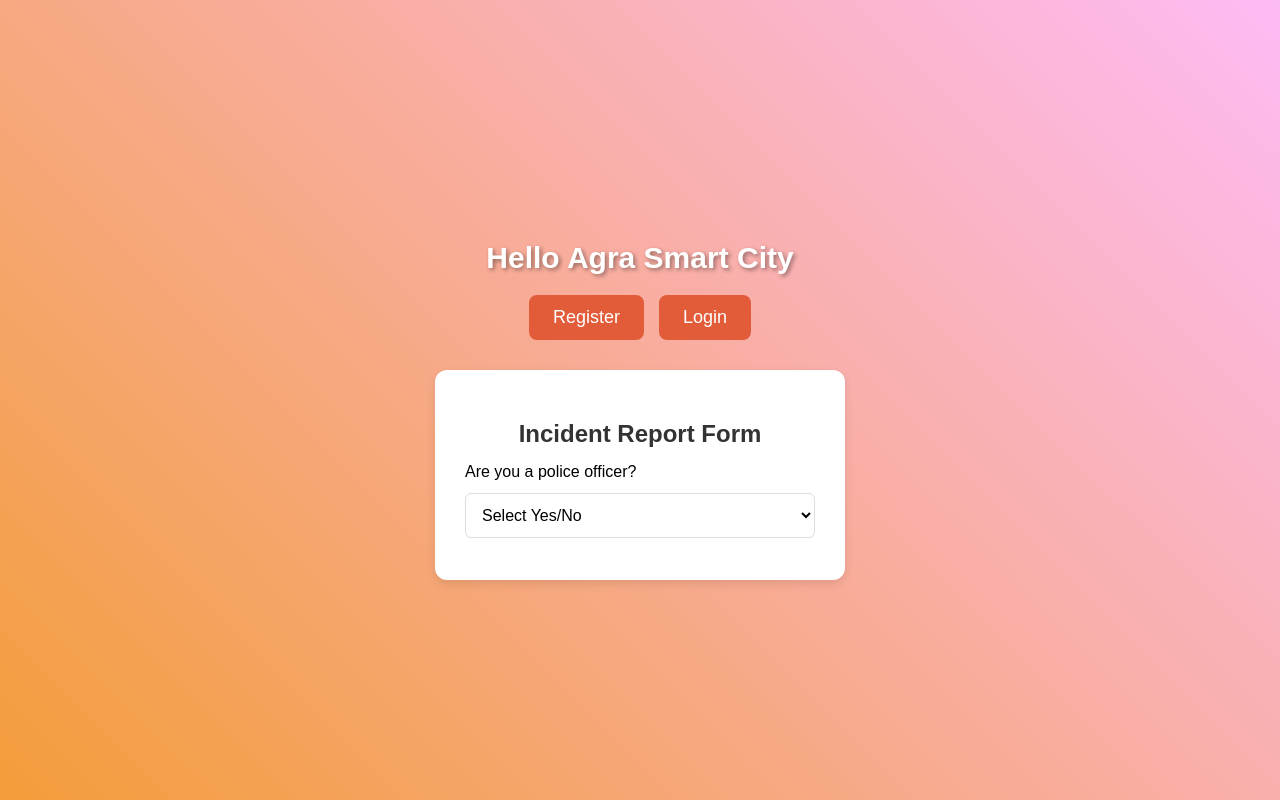
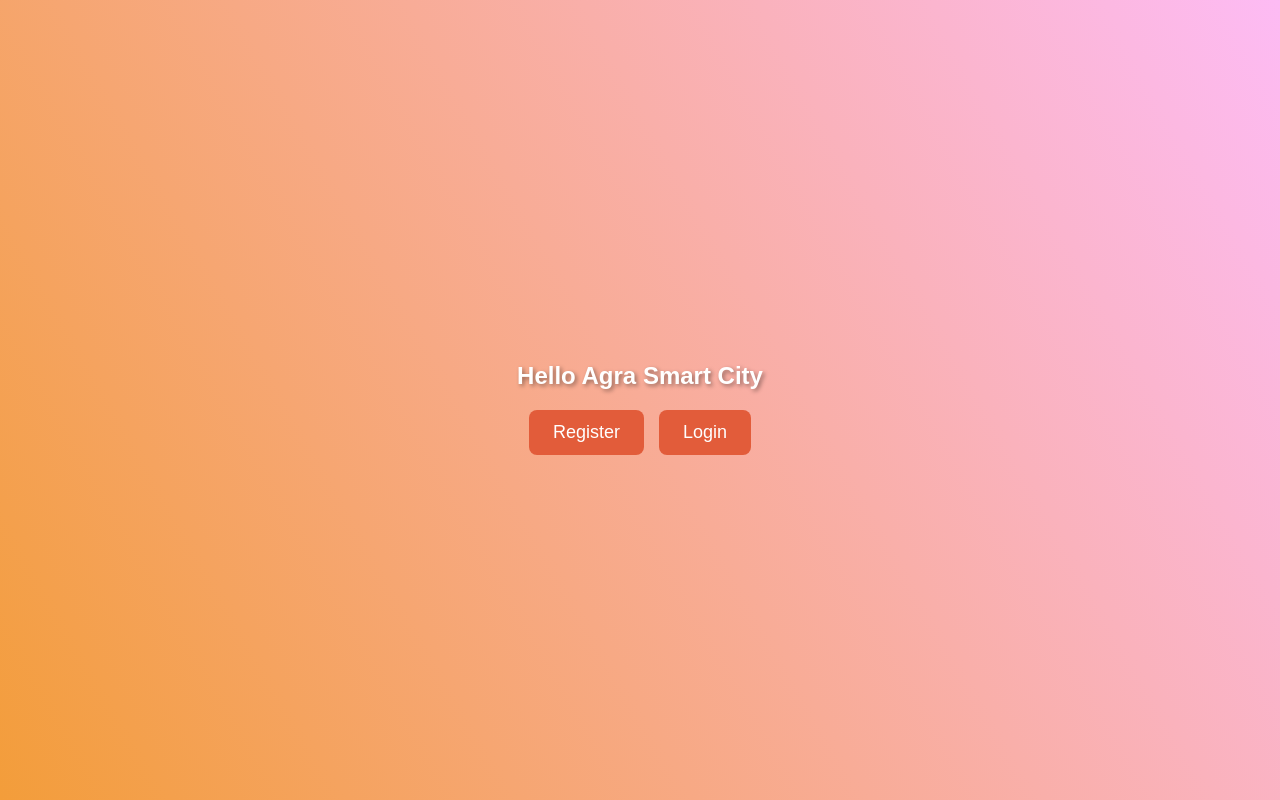
Before and after one commit to Ayushrajputrs1432/FORM-PROJECT, a plain HTML site: page Untitled-3.html in a window 1280 px wide. Drawn offline with Linux system fonts and the light colour scheme.

Commit message:
Update Untitled-3.html

```diff
--- a/Untitled-3.html
+++ b/Untitled-3.html
@@ -7,7 +7,7 @@
     <style>
         body {
             font-family: 'Arial', sans-serif;
-            background: linear-gradient(45deg, #f39d3a, #fdbbf4); /* Beautiful gradient background */
+            background: linear-gradient(60deg, #f39d3a, #fdbbf4); /* Beautiful gradient background */
             display: flex;
             justify-content: center;
             align-items: center;
@@ -20,7 +20,7 @@
             .form-container {
                 text-align: left; }
         h1 {
-            font-size: 30px;
+            font-size: 24px;
             margin-bottom: 20px;
             text-shadow: 2px 2px 4px rgba(0, 0, 0, 0.4);
             color: #ffffff;
@@ -32,7 +32,7 @@
             box-shadow: 0 4px 10px rgba(0, 0, 0, 0.1);
             width: 350px;
             margin-top: 30px;
-
+            display: none;
             color: black;
         }
         .form-container h2 {
```
